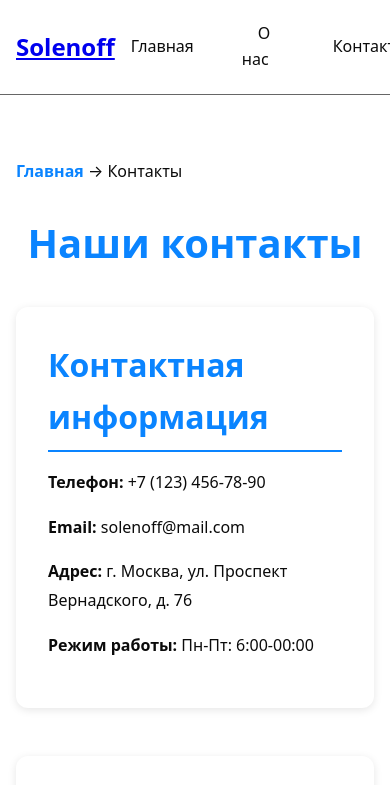
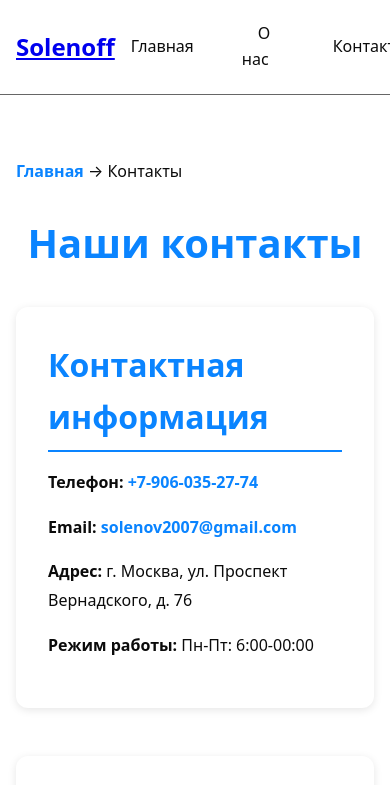
Before and after one commit to EugeneSolenov/ideal-memory, a plain HTML site: page contacts.html in a window 390 px wide. Shown: the top 785 px of the page. Drawn offline with Linux system fonts and the light colour scheme.

Commit message:
Added clickable phone and email

```diff
--- a/contacts.html
+++ b/contacts.html
@@ -30,8 +30,8 @@
 
         <section>
             <h2>Контактная информация</h2>
-            <p><strong>Телефон:</strong> +7 (123) 456-78-90</p>
-            <p><strong>Email:</strong> solenoff@mail.com</p>
+            <p><strong>Телефон:</strong> <a href=»tel:+79060352774">+7-906-035-27-74</a></p>
+            <p><strong>Email:</strong> <a href="mailto:solenov2007@gmail.com?subject=Вопрос&body=Здравствуйте,">solenov2007@gmail.com</a></p>
             <p><strong>Адрес:</strong> г. Москва, ул. Проспект Вернадского, д. 76</p>
             <p><strong>Режим работы:</strong> Пн-Пт: 6:00-00:00</p>
         </section>
```
